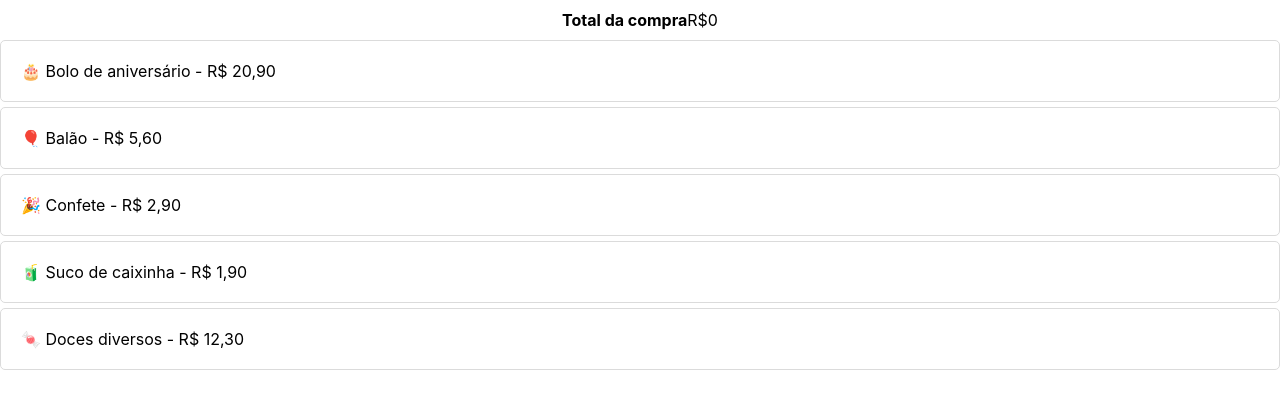
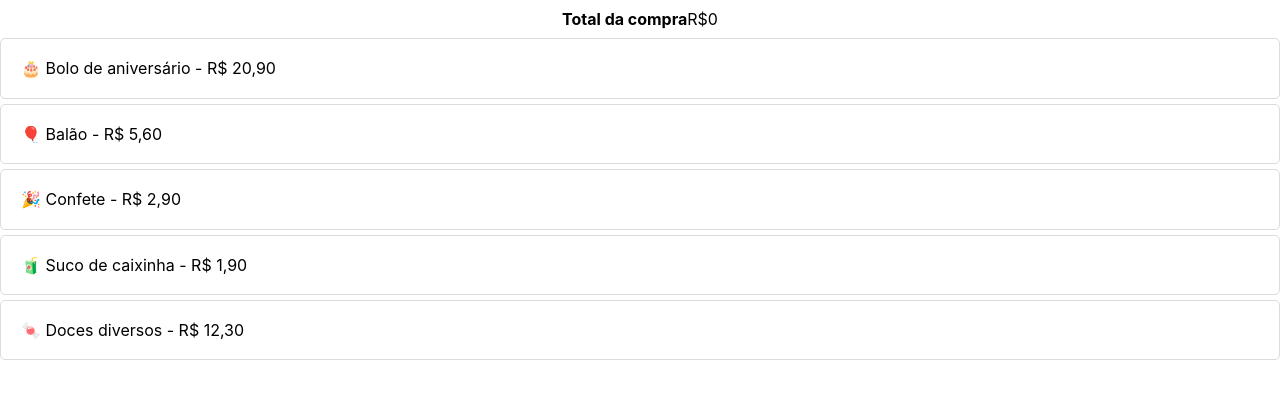
Before and after one commit to DanieelCarvalho/resgistradora, a React app: page public/index.html in a window 1280 px wide. Built offline with nearby package versions, Linux system fonts and the light colour scheme.

Commit message:
alterei no title e coloquei o normalize

```diff
--- a/public/index.html
+++ b/public/index.html
@@ -24,7 +24,8 @@
       work correctly both with client-side routing and a non-root public URL.
       Learn how to configure a non-root public URL by running `npm run build`.
     -->
-    <title>React App</title>
+    <title>Registradora</title>
+     <link rel="stylesheet" href="https://necolas.github.io/normalize.css/8.0.1/normalize.css">
   </head>
   <body>
     <noscript>You need to enable JavaScript to run this app.</noscript>
```
